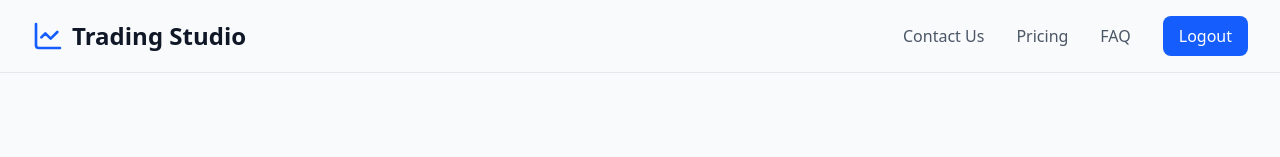
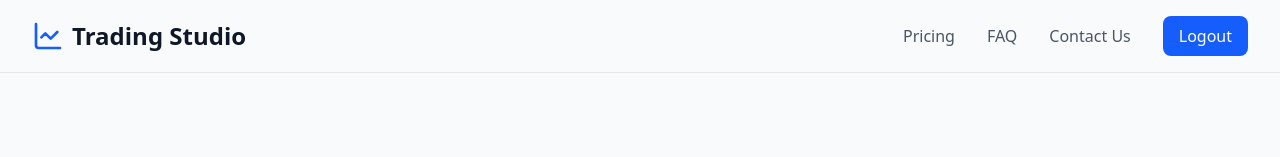
Before and after one commit to gaurav-mehta19/trading-studio-assignment, a React (Vite) app: page /price in a window 1280 px wide. Shown: the top 157 px of the page. Built offline with nearby package versions, Linux system fonts and the light colour scheme.

Commit message:
minor improvements

```diff
--- a/src/components/AppBar.tsx
+++ b/src/components/AppBar.tsx
@@ -37,9 +37,9 @@ const NavBar = () => {
     }
 
     return <div className="hidden md:flex justify-center items-center space-x-8">
-        <a href="/contact" className="text-gray-600 hover:text-blue-600">Contact Us</a>
         <a href="/price" className="text-gray-600 hover:text-blue-600">Pricing</a>
         <a href="/questions" className="text-gray-600 hover:text-blue-600">FAQ</a>
+        <a href="/contact" className="text-gray-600 hover:text-blue-600">Contact Us</a>
         <button onClick={() => navigate('/')} className="bg-blue-600 text-white px-4 py-2 rounded-lg hover:bg-blue-700 transition">
             Logout
         </button>
```
